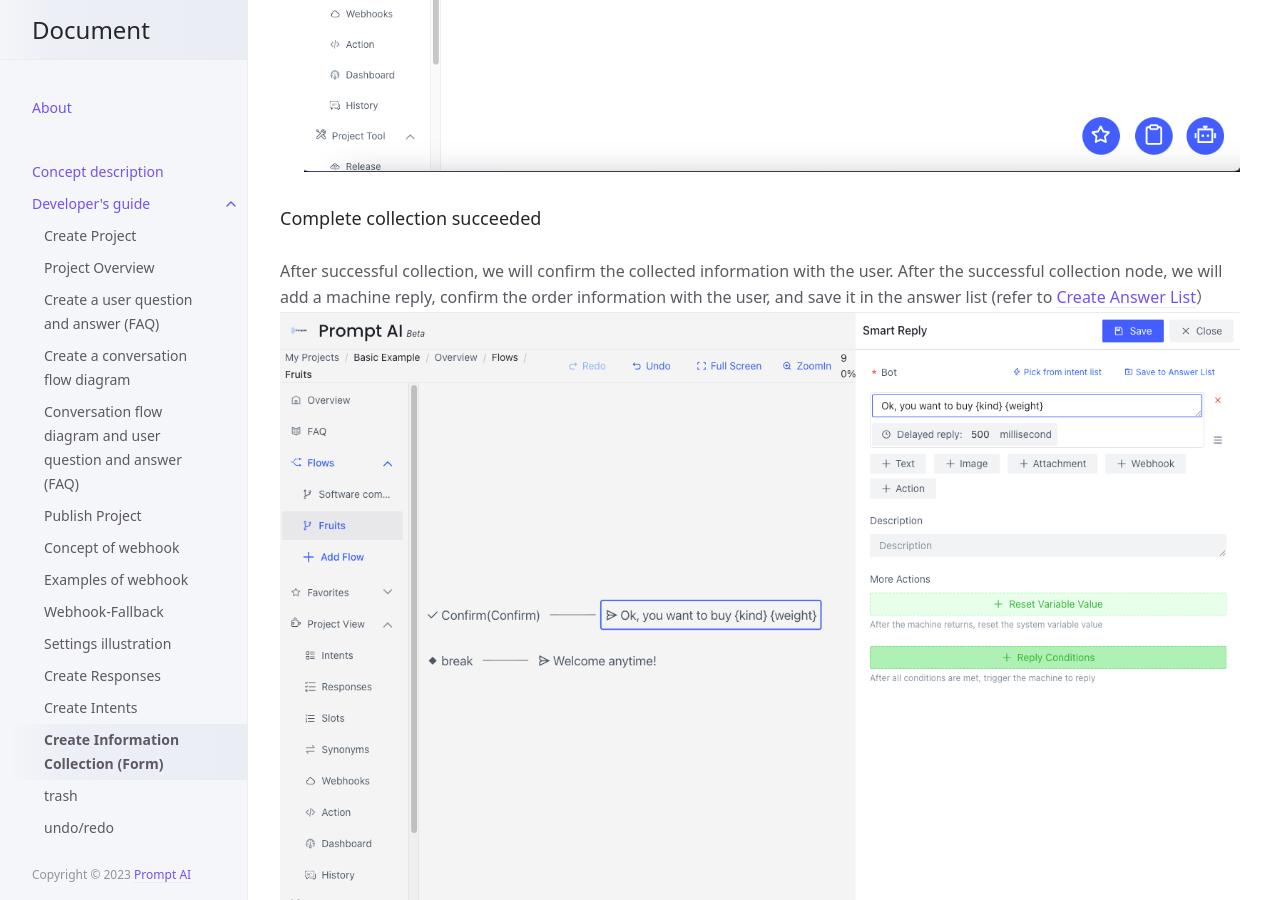
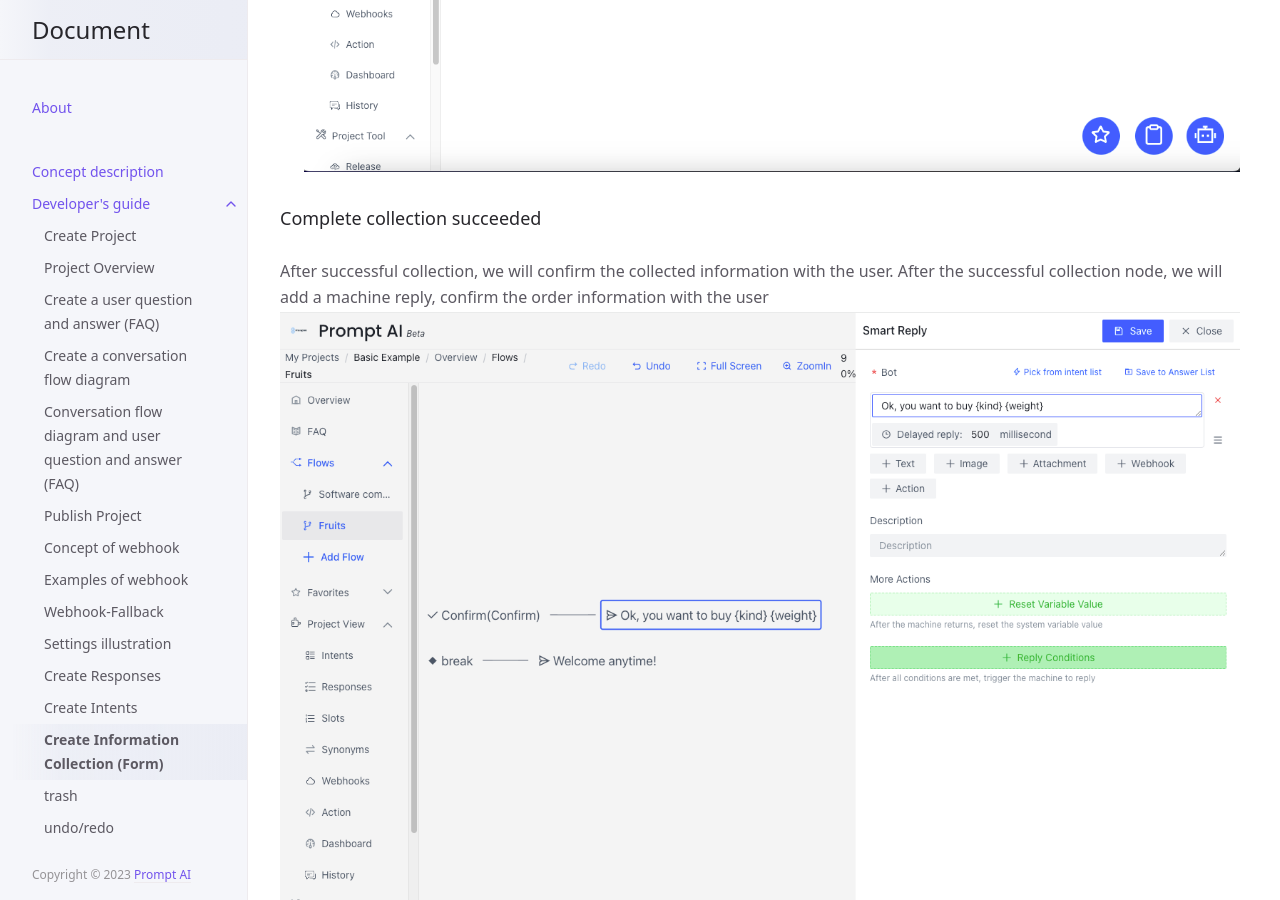
Before and after one commit to PromptAI/promptdialog, a Jekyll site: the page built from docs/tutorial/form/01-form.md, in a window 1280 px wide and 900 px high, scrolled down 8566 px. Built offline with Jekyll 4.4.1, drawn with Linux system fonts in a browser that asks for light colours.

Commit message:
1、fix error

```diff
--- a/docs/tutorial/form/01-form.md
+++ b/docs/tutorial/form/01-form.md
@@ -56,7 +56,7 @@ Such scenarios are suitable for processing with information forms.
      ![11-form](/assets/images/tutorial/form/11-form.png)
 
 ### Complete collection succeeded
-  <br/>After successful collection, we will confirm the collected information with the user. After the successful collection node, we will add a machine reply, confirm the order information with the user, and save it in the answer list (refer to [Create Answer List](/docs/tutorial/node-template/bot-global/)）
+  <br/>After successful collection, we will confirm the collected information with the user. After the successful collection node, we will add a machine reply, confirm the order information with the user
 ![12-form](/assets/images/tutorial/form/12-form.png)
 
 ### The complete flow diagram is as follows:
```
